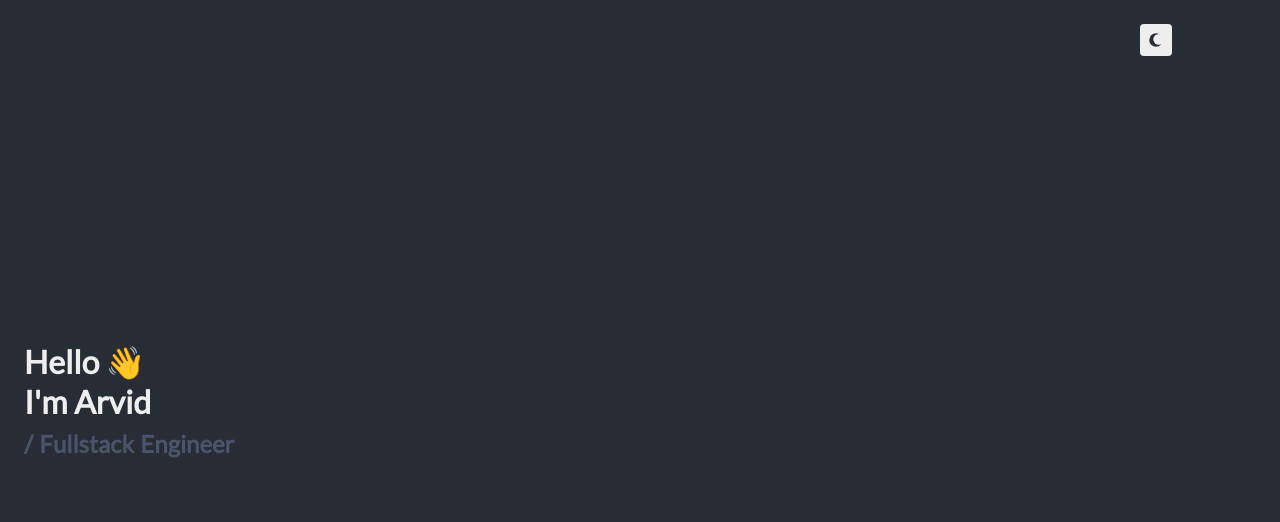
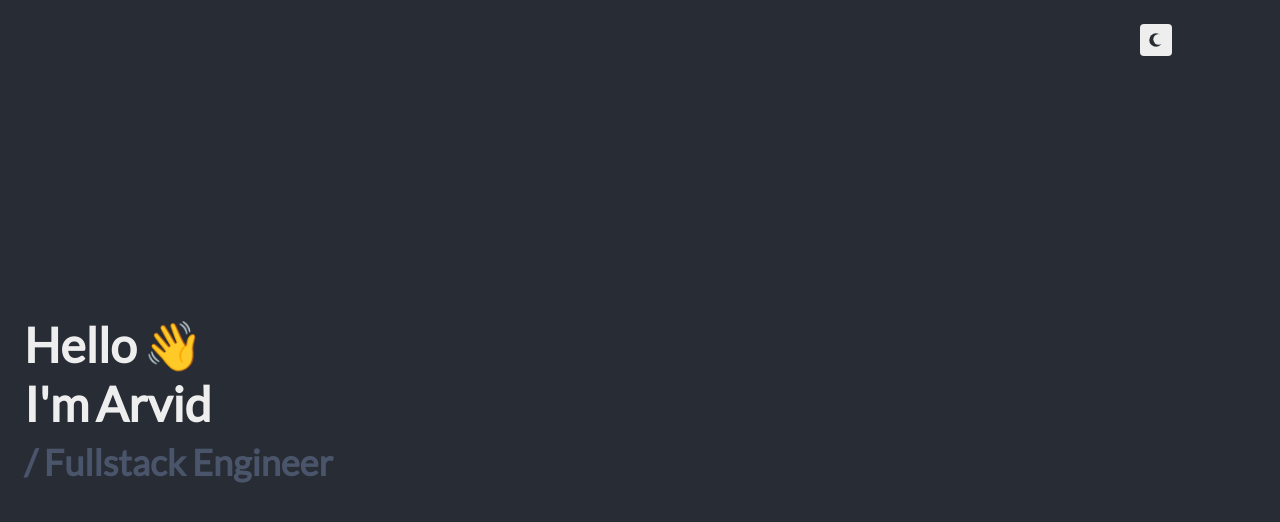
Before and after one commit to arvidklint/arvidklint.com, a React (Create React App) app in the folder src/client/: page / in a window 1280 px wide. Shown: the top 522 px of the page. Built offline with nearby package versions, Linux system fonts and the light colour scheme.

Commit message:
feat: larger font size

```diff
--- a/src/client/src/components/hello/Hello.css
+++ b/src/client/src/components/hello/Hello.css
@@ -1,12 +1,18 @@
 .Hello {
-    font-family: 'Lato', sans-serif;
+  font-family: "Lato", sans-serif;
 }
 
 .Hello-title {
-    margin: 8px 0;
+  margin: 8px 0;
 }
 
 .Hello-subtitle {
-    margin: 8px 0;
-    color: var(--secondary-text-color);
+  margin: 8px 0;
+  color: var(--secondary-text-color);
 }
+
+@media screen and (min-width: 768px) {
+  .Hello {
+    font-size: 1.5rem;
+  }
+}
```
